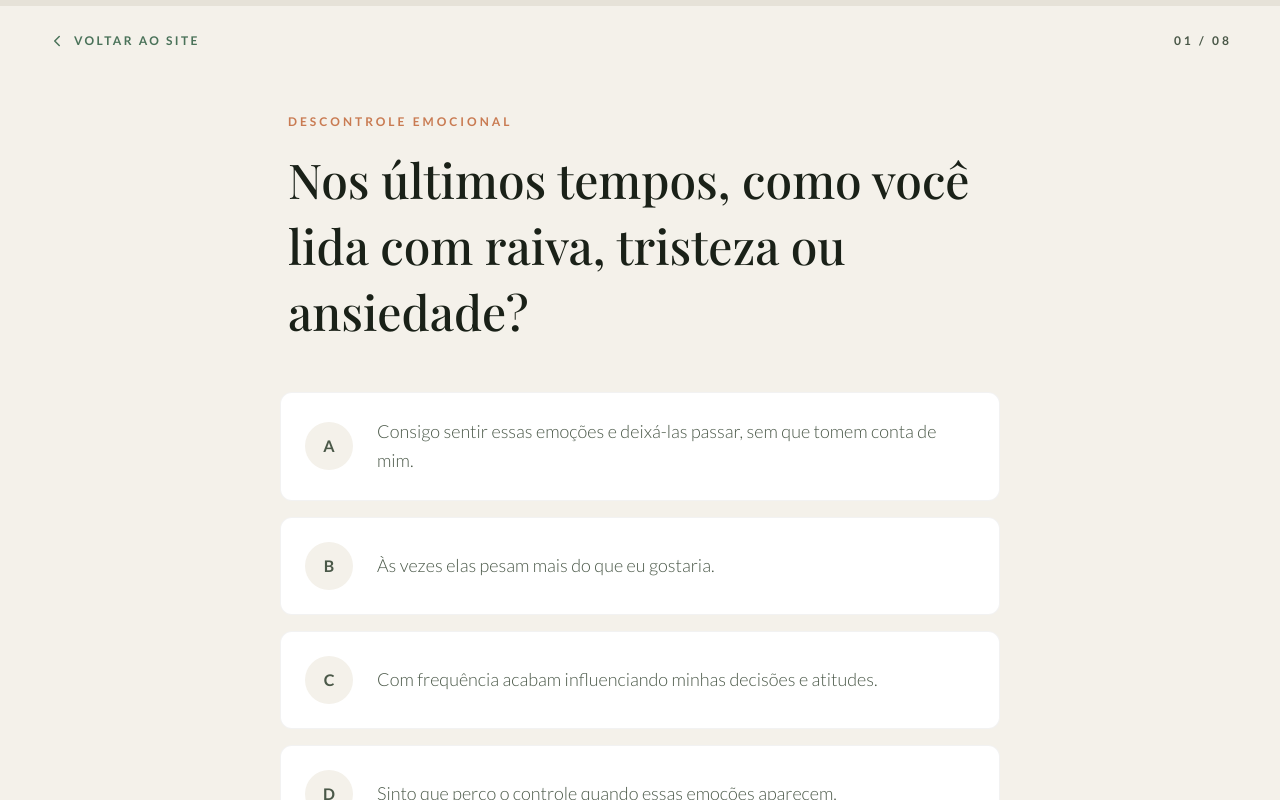
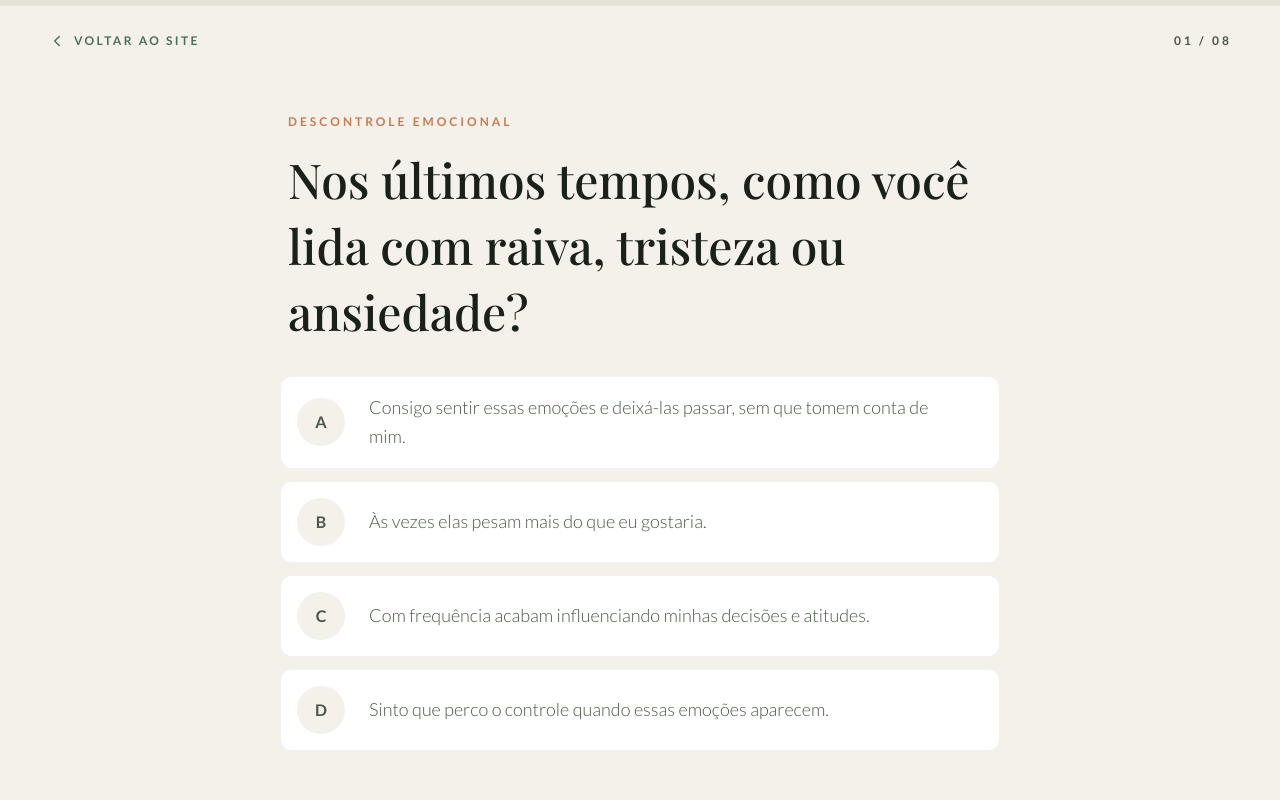
Before and after one commit to JoaoSandovall/IPA_Psicologia, a React (Vite) app: page /quiz in a window 1280 px wide. Built offline with nearby package versions, Linux system fonts and the light colour scheme; a web font is replaced by a local one.

Commit message:
fix: posição botão quiz

```diff
--- a/src/app/pages/Quiz.tsx
+++ b/src/app/pages/Quiz.tsx
@@ -87,7 +87,7 @@ export default function Quiz() {
       <header className="flex justify-between items-center w-full px-6 py-5 md:px-12 md:py-8 shrink-0 z-40 mt-1 md:mt-0">
         <Link
           to="/"
-          className="group inline-flex items-center gap-2 text-[10px] md:text-xs tracking-[0.2em] uppercase font-bold text-[#4A7259] hover:text-[#C97B52] transition-colors duration-300"
+          className="group inline-flex items-center gap-2 text-[10px] md:text-xs tracking-[0.2em] uppercase font-bold text-[#4A7259] hover:text-[#C97B52] transition-colors duration-300 focus:outline-none focus-visible:ring-2 focus-visible:ring-[#4A7259] focus-visible:ring-offset-4 focus-visible:ring-offset-[#F4F1EA] rounded-sm"
           style={{ fontFamily: "'Lato', sans-serif" }}
         >
           <ChevronLeft size={18} className="transform group-hover:-translate-x-1 transition-transform duration-300" />
@@ -118,7 +118,7 @@ export default function Quiz() {
               <div className="flex flex-col w-full animate-in fade-in duration-500">
 
                 {/* Títulos */}
-                <div className="mb-8 md:mb-12 text-center md:text-left px-2">
+                <div className="mb-4 md:mb-8 text-center md:text-left px-2">
                   <span
                     className="text-[10px] md:text-xs uppercase tracking-[0.25em] text-[#C97B52] font-bold block mb-4"
                     style={{ fontFamily: "'Lato', sans-serif" }}
@@ -134,7 +134,7 @@ export default function Quiz() {
                 </div>
 
                 {/* Opções de Resposta */}
-                <div className="flex flex-col gap-3 md:gap-4 w-full">
+                <div className="flex flex-col gap-2 md:gap-3 w-full">
                   {questaoAtual.opcoes.map((opcao: QuizOption, index: number) => {
                     const isSelecionada = respostas[passoAtual] === opcao.peso;
 
@@ -142,7 +142,8 @@ export default function Quiz() {
                       <button
                         key={index}
                         onClick={() => handleResponder(opcao.peso)}
-                        className={`group relative w-full text-left p-5 md:p-6 rounded-xl border transition-all duration-300 flex items-center bg-white focus:outline-none ${
+                        aria-pressed={isSelecionada}
+                        className={`group relative w-full text-left p-3 md:p-4 rounded-xl border transition-all duration-300 flex items-center bg-white focus:outline-none focus-visible:ring-2 focus-visible:ring-[#4A7259] focus-visible:ring-offset-2 ${
                           isSelecionada
                             ? 'border-[#4A7259] ring-1 ring-[#4A7259]/20 shadow-md'
                             : 'border-black/5 hover:border-[#4A7259]/30 hover:shadow-lg hover:-translate-y-0.5'
@@ -168,11 +169,11 @@ export default function Quiz() {
                 </div>
 
                 {/* Botão Anterior */}
-                <div className="mt-8 flex justify-start px-2">
+                <div className="mt-4 md:mt-5 flex justify-start px-2">
                   <button
                     onClick={handleVoltar}
                     disabled={passoAtual === 0}
-                    className={`flex items-center gap-2 text-[10px] md:text-xs font-bold uppercase tracking-[0.2em] transition-all duration-300 py-2 ${
+                    className={`flex items-center gap-2 text-[10px] md:text-xs font-bold uppercase tracking-[0.2em] transition-all duration-300 py-2 focus:outline-none focus-visible:ring-2 focus-visible:ring-[#4A7259] focus-visible:ring-offset-4 focus-visible:ring-offset-[#F4F1EA] rounded-sm ${
                       passoAtual === 0
                         ? 'opacity-0 pointer-events-none -translate-x-4'
                         : 'opacity-100 translate-x-0 text-[#C97B52] hover:text-[#B56A42]'
@@ -217,10 +218,10 @@ export default function Quiz() {
 
                   <div className="mt-4 md:mt-8 flex flex-col sm:flex-row items-center justify-center sm:justify-start gap-4 pt-6 md:pt-8 border-t border-black/5">
                     <a
-                      href="https://wa.me/5561992576460?text=Ol%C3%A1!%20Realizei%20a%20autoavalia%C3%A7%C3%A3o%20no%20site%20e%20gostaria%20de%20agendar%20uma%20conversa."
+                      href="https://wa.me/5561992576460?text=..."
                       target="_blank"
                       rel="noopener noreferrer"
-                      className="w-full sm:w-auto inline-flex items-center justify-center gap-3 px-6 md:px-8 py-4 text-[10px] md:text-xs font-bold uppercase tracking-[0.15em] rounded-full transition-all duration-300 shadow-md hover:shadow-lg bg-[#4A7259] hover:bg-[#3A5E47] text-[#F7F5F1]"
+                      className="w-full sm:w-auto inline-flex items-center justify-center gap-3 px-6 md:px-8 py-4 text-[10px] md:text-xs font-bold uppercase tracking-[0.15em] rounded-full transition-all duration-300 shadow-md hover:shadow-lg bg-[#4A7259] hover:bg-[#3A5E47] text-[#F7F5F1] focus:outline-none focus-visible:ring-2 focus-visible:ring-[#4A7259] focus-visible:ring-offset-2 focus-visible:ring-offset-white"
                       style={{ fontFamily: "'Lato', sans-serif" }}
                     >
                       <MessageCircle className="w-4 h-4 shrink-0" />
@@ -229,7 +230,7 @@ export default function Quiz() {
 
                     <button
                       onClick={reiniciarQuiz}
-                      className="w-full sm:w-auto inline-flex items-center justify-center gap-3 px-6 md:px-8 py-4 text-[10px] md:text-xs font-bold uppercase tracking-[0.15em] rounded-full border transition-all duration-300 bg-transparent text-[#4A7259] border-[rgba(74,114,89,0.3)] hover:bg-[rgba(74,114,89,0.05)] hover:border-[#4A7259]"
+                      className="w-full sm:w-auto inline-flex items-center justify-center gap-3 px-6 md:px-8 py-4 text-[10px] md:text-xs font-bold uppercase tracking-[0.15em] rounded-full border transition-all duration-300 bg-transparent text-[#4A7259] border-[rgba(74,114,89,0.3)] hover:bg-[rgba(74,114,89,0.05)] hover:border-[#4A7259] focus:outline-none focus-visible:ring-2 focus-visible:ring-[#4A7259] focus-visible:ring-offset-2 focus-visible:ring-offset-white"
                       style={{ fontFamily: "'Lato', sans-serif" }}
                     >
                       <RotateCcw className="w-4 h-4 shrink-0" />
```
